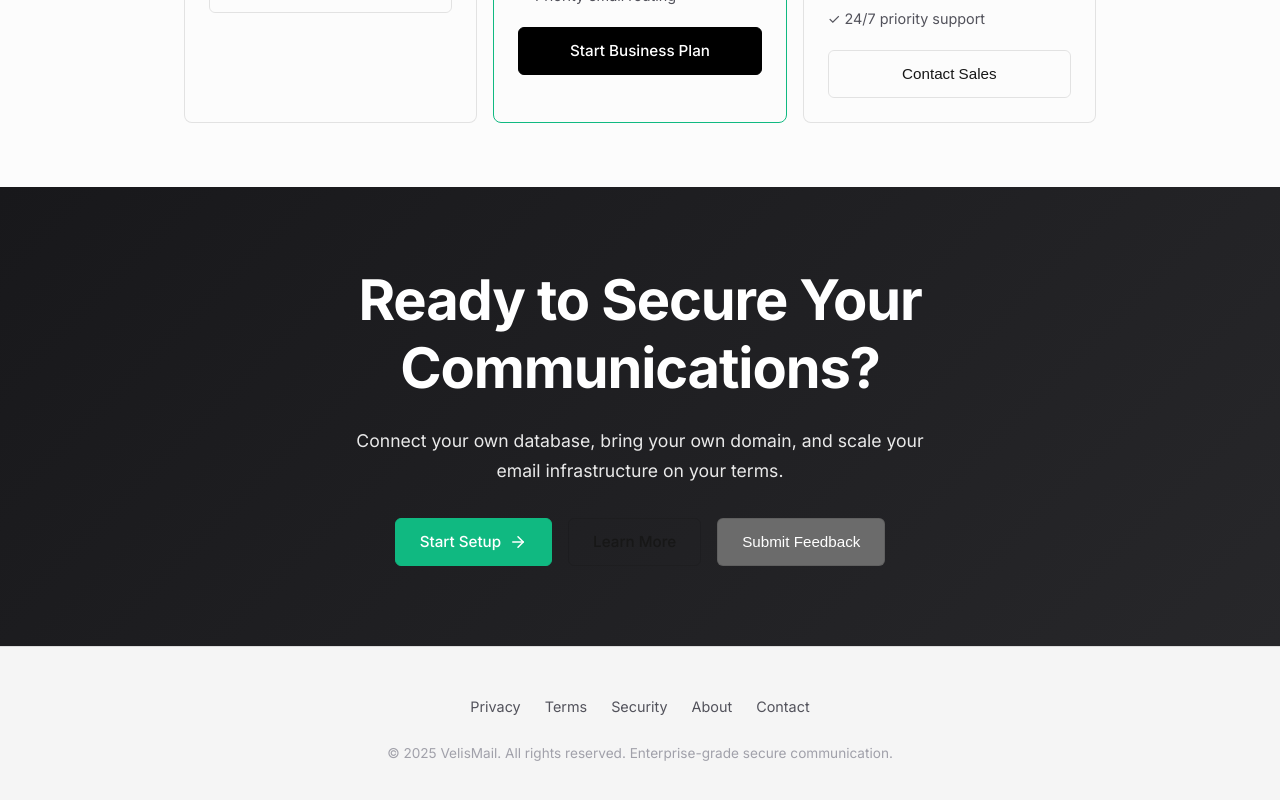
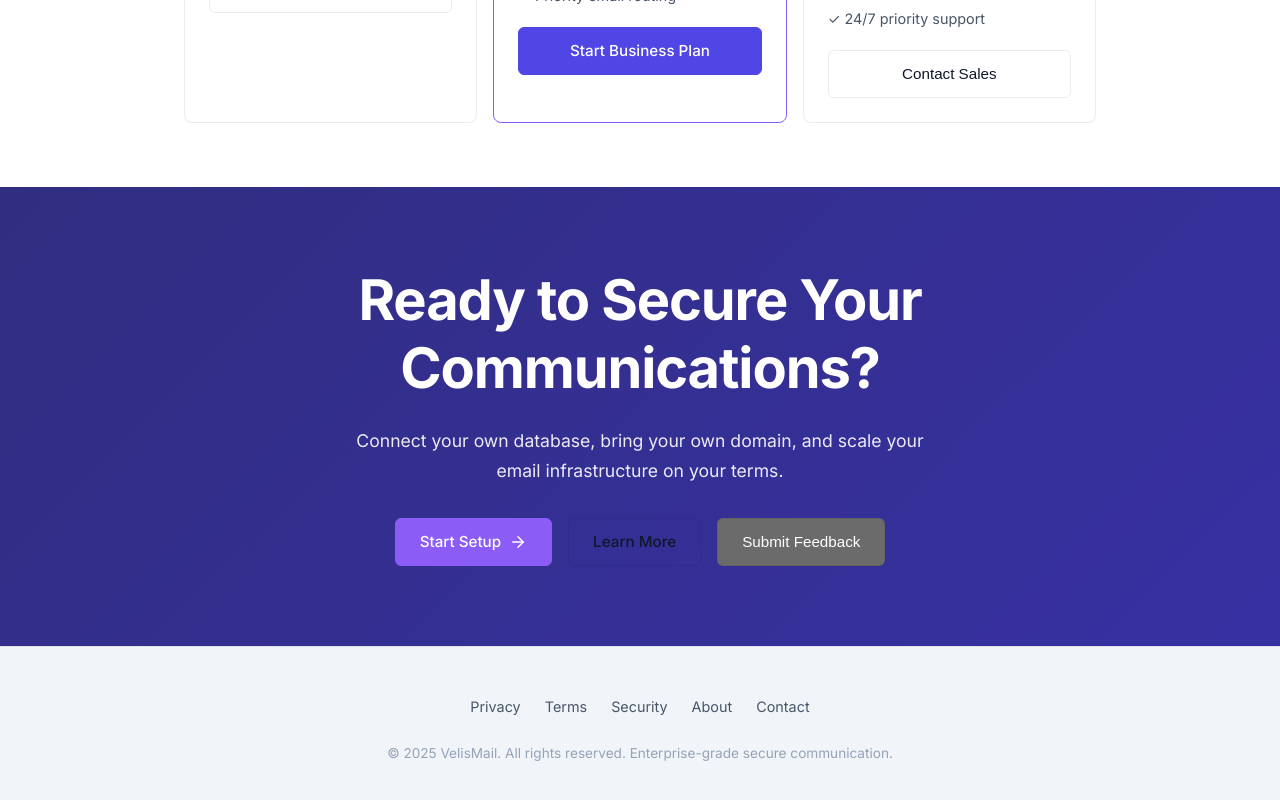
Before and after one commit to VelisArc/VelisMail, a React (Vite) app in the folder frontend/: page / in a window 1280 px wide. Shown: the part 4884-5684 px from the top of the page. Built offline with nearby package versions, Linux system fonts and the light colour scheme.

Commit message:
feat(ui): upgrade to premium soft color aesthetic, redesign distribution groups tab, and improve modal animations

```diff
--- a/frontend/src/index.css
+++ b/frontend/src/index.css
@@ -9,57 +9,61 @@
   --font-sans: 'Inter', 'Geist', system-ui, -apple-system, sans-serif;
   --font-mono: 'JetBrains Mono', 'Fira Code', monospace;
 
-  /* Background — Hyper-modern Linear / Vercel Aesthetic */
-  --bg-body: #000000;
-  --bg-surface: #0a0a0a;
-  --bg-surface-2: #111111;
-  --bg-elevated: #161616;
-  --bg-hover: rgba(255, 255, 255, 0.04);
-  --bg-card: #0a0a0a;
+  /* Background — Premium Soft Dark Mode */
+  --bg-body: #0f172a;
+  --bg-surface: #1e293b;
+  --bg-surface-2: #334155;
+  --bg-elevated: #1e293b;
+  --bg-hover: rgba(255, 255, 255, 0.06);
+  --bg-card: #1e293b;
 
-  /* Borders — Ultra thin and precise */
+  /* Borders — Soft glass */
   --glass-border: rgba(255, 255, 255, 0.08);
   --glass-border-light: rgba(255, 255, 255, 0.12);
-  --glass-shadow: 0 4px 24px rgba(0, 0, 0, 0.8), 0 1px 2px rgba(0, 0, 0, 1);
-  --glass-bg: rgba(20, 20, 20, 0.6);
-  --glass-panel-bg: rgba(15, 15, 15, 0.6);
-  --glass-sidebar-bg: rgba(10, 10, 10, 0.4);
+  --glass-shadow: 0 10px 30px -10px rgba(0, 0, 0, 0.5);
+  --glass-bg: rgba(30, 41, 59, 0.8);
+  --glass-panel-bg: rgba(15, 23, 42, 0.8);
+  --glass-sidebar-bg: rgba(30, 41, 59, 0.6);
 
-  /* Primary — High Contrast White / Zinc */
-  --primary-50: #fafafa;
-  --primary-100: #f4f4f5;
-  --primary-200: #e4e4e7;
-  --primary-300: #d4d4d8;
-  --primary-400: #a1a1aa;
-  --primary: #ffffff;
-  --primary-600: #52525b;
-  --primary-700: #3f3f46;
-  --primary-800: #27272a;
-  --primary-900: #18181b;
-  --primary-glow: transparent;
+  /* Primary — Soft Vibrant Indigo */
+  --primary-50: #eef2ff;
+  --primary-100: #e0e7ff;
+  --primary-200: #c7d2fe;
+  --primary-300: #a5b4fc;
+  --primary-400: #818cf8;
+  --primary-500: #6366f1;
+  --primary-600: #4f46e5;
+  --primary-700: #4338ca;
+  --primary-800: #3730a3;
+  --primary-900: #312e81;
 
-  /* Accent — Very subtle Emerald */
-  --accent: #10b981;
-  --accent-glow: rgba(16, 185, 129, 0.1);
+  --primary: var(--primary-500);
+  --primary-glow: rgba(99, 102, 241, 0.15);
 
-  /* Danger — Crisp Red */
+  /* Accent — Soft Purple */
+  --accent: #8b5cf6;
+  --accent-glow: rgba(139, 92, 246, 0.15);
+  --accent-600: #7c3aed;
+
+  /* Danger — Soft Red */
   --danger: #ef4444;
-  --danger-glow: transparent;
+  --danger-glow: rgba(239, 68, 68, 0.15);
 
-  /* Warning — Crisp Amber */
+  /* Warning & Info */
   --warning: #f59e0b;
+  --info: #3b82f6;
 
   /* Text */
-  --text-primary: #ededed;
-  --text-secondary: #a1a1aa;
-  --text-muted: #71717a;
-  --text-inverted: #000000;
-  --text-code: #f4f4f5;
+  --text-primary: #f8fafc;
+  --text-secondary: #cbd5e1;
+  --text-muted: #94a3b8;
+  --text-inverted: #0f172a;
+  --text-code: #e2e8f0;
 
   /* Border Tokens */
   --border-primary: rgba(255, 255, 255, 0.1);
   --border-secondary: rgba(255, 255, 255, 0.05);
-  --border-accent: rgba(255, 255, 255, 0.2);
+  --border-accent: rgba(99, 102, 241, 0.3);
 
   /* Radius - Sharper for premium feel */
   --radius-sm: 2px;
@@ -100,32 +104,32 @@
   --z-tooltip: 1060;
 }
 
-/* --- Light Mode (Also flattened and high contrast) --- */
+/* --- Light Mode (Premium Soft Colors) --- */
 [data-theme="light"] {
-  --bg-body: #ffffff;
-  --bg-surface: #fcfcfc;
-  --bg-surface-2: #f5f5f5;
+  --bg-body: #f8fafc;
+  --bg-surface: #ffffff;
+  --bg-surface-2: #f1f5f9;
   --bg-elevated: #ffffff;
-  --bg-hover: rgba(0, 0, 0, 0.03);
+  --bg-hover: rgba(99, 102, 241, 0.05);
   --bg-card: #ffffff;
 
-  --glass-border: rgba(0, 0, 0, 0.08);
-  --glass-border-light: rgba(0, 0, 0, 0.15);
-  --glass-shadow: 0 4px 12px rgba(0, 0, 0, 0.05), 0 1px 2px rgba(0, 0, 0, 0.02);
-  --glass-bg: rgba(255, 255, 255, 0.8);
-  --glass-panel-bg: rgba(250, 250, 250, 0.7);
-  --glass-sidebar-bg: rgba(252, 252, 252, 0.8);
+  --glass-border: rgba(0, 0, 0, 0.06);
+  --glass-border-light: rgba(0, 0, 0, 0.1);
+  --glass-shadow: 0 10px 30px -10px rgba(0, 0, 0, 0.05);
+  --glass-bg: rgba(255, 255, 255, 0.9);
+  --glass-panel-bg: rgba(248, 250, 252, 0.9);
+  --glass-sidebar-bg: rgba(255, 255, 255, 0.8);
 
-  --primary: #000000;
-  --text-primary: #171717;
-  --text-secondary: #52525b;
-  --text-muted: #a1a1aa;
+  --primary: var(--primary-600);
+  --text-primary: #0f172a;
+  --text-secondary: #475569;
+  --text-muted: #94a3b8;
   --text-inverted: #ffffff;
-  --text-code: #171717;
+  --text-code: #0f172a;
 
-  --border-primary: rgba(0, 0, 0, 0.1);
-  --border-secondary: rgba(0, 0, 0, 0.05);
-  --border-accent: rgba(0, 0, 0, 0.2);
+  --border-primary: rgba(0, 0, 0, 0.08);
+  --border-secondary: rgba(0, 0, 0, 0.04);
+  --border-accent: rgba(99, 102, 241, 0.2);
 }
 
 /* --- Reset & Base Styles --- */
@@ -289,10 +293,25 @@ select.input option {
   justify-content: center;
   position: fixed;
   inset: 0;
-  background: rgba(0, 0, 0, 0.65);
-  backdrop-filter: blur(12px);
-  -webkit-backdrop-filter: blur(12px);
+  background: rgba(15, 23, 42, 0.4);
+  backdrop-filter: blur(6px);
+  -webkit-backdrop-filter: blur(6px);
   z-index: var(--z-modal);
+  animation: fadeIn 0.2s var(--ease-out);
+}
+
+@keyframes fadeIn {
+  from { opacity: 0; }
+  to { opacity: 1; }
+}
+
+.animate-scale {
+  animation: scaleUp 0.3s var(--ease-out);
+}
+
+@keyframes scaleUp {
+  from { opacity: 0; transform: scale(0.95) translateY(10px); }
+  to { opacity: 1; transform: scale(1) translateY(0); }
 }
 
 /* --- Branding & Logos --- */
```
Also changed, not shown: frontend/src/pages/BusinessDashboard.tsx (+75 -36 lines).
